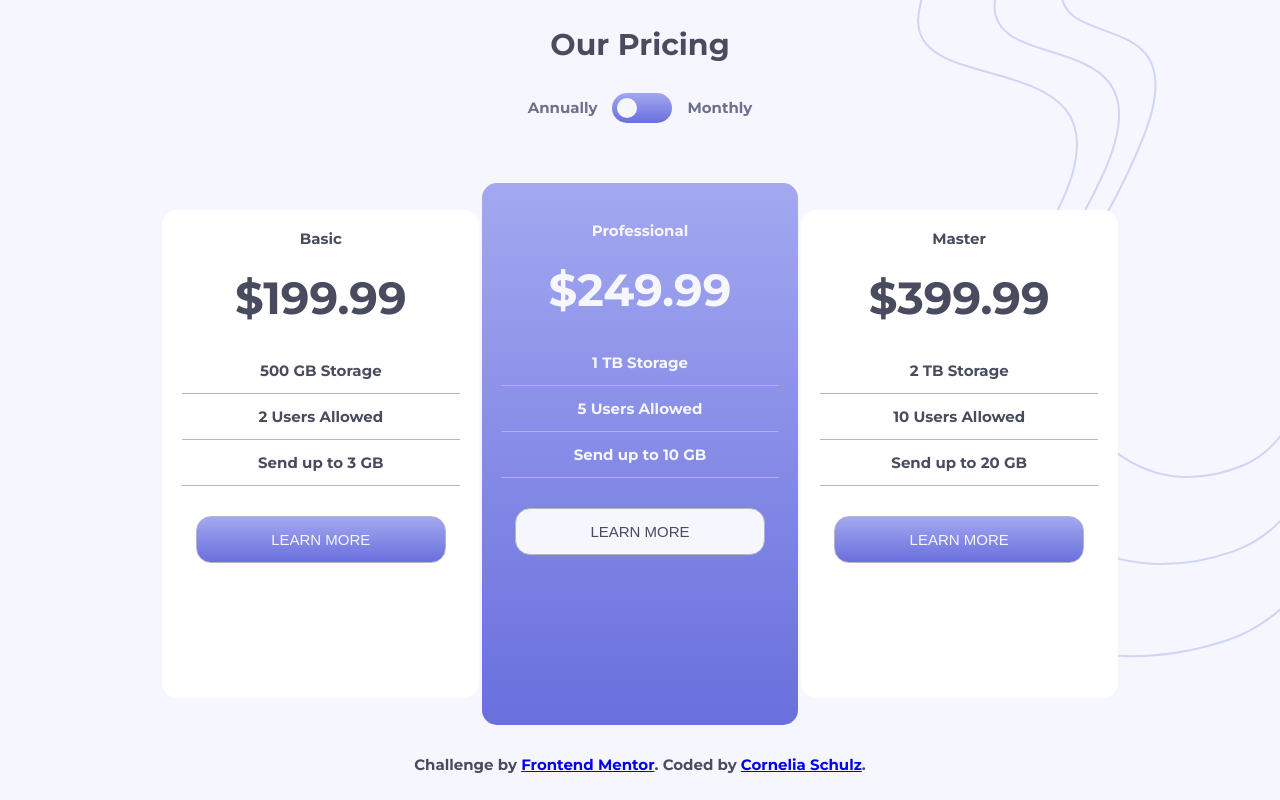
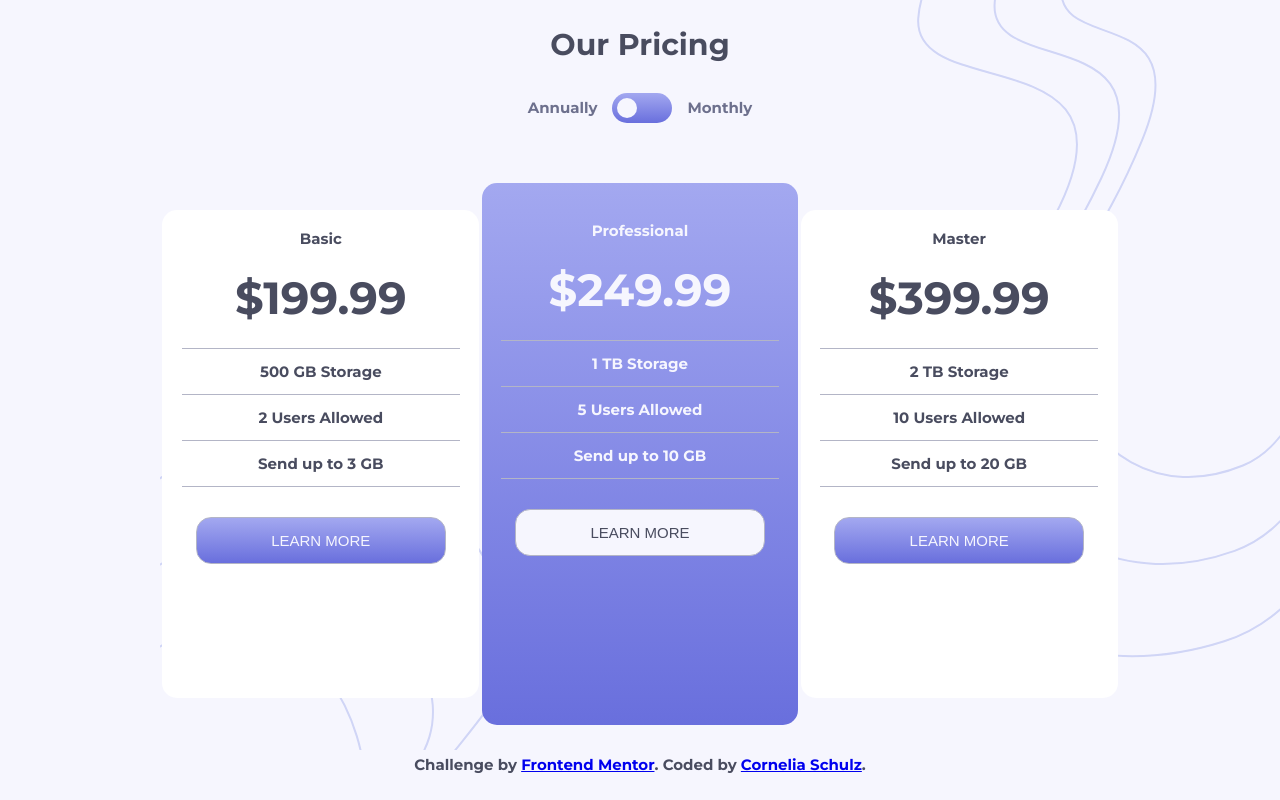
Before and after one commit to cornelia-schulz/fm-pricing-component-with-toggle, a plain HTML site: page index.html in a window 1280 px wide. Drawn offline with Linux system fonts and the light colour scheme.

Commit message:
adding second background pic

```diff
--- a/css/styles.scss
+++ b/css/styles.scss
@@ -15,10 +15,14 @@ $dark-blue: hsl(232, 13%, 33%);
   }
 
 html {
+  background: url('../images/bg-bottom.svg');
+  background-position: left bottom;
+  background-repeat: no-repeat;
   box-sizing: border-box;
   color: $dark-blue;
   font-family: 'Montserrat', sans-serif;
   font-size: 15px;
+  position: relative;
 }
 
 html, body {
@@ -45,6 +49,17 @@ h2 {
   padding: 2% 12.5%;
   text-align: center;
   width: 100%;
+
+  &:after {
+    background: url('../images/bg-bottom.svg');
+    background-position: left bottom;
+    background-repeat: no-repeat;
+    content: '';
+    height: 700px;
+    position: absolute;
+    width: 400px;
+    z-index: 0;
+  }
 }
 
 .toggle-wrapper {
@@ -113,6 +128,7 @@ input:checked + label:after {
   flex-grow: 1;
   justify-content: space-evenly;
   margin: 2rem 0;
+  z-index: 1;
 }
 
 .pricing {
@@ -135,16 +151,14 @@ input:checked + label:after {
   padding: 1.5rem 0;
 }
 
-.features {
-  &li:first-child {
-    border-top: 1px solid $light-blue;
-  }
-}
-
 .feature-item {
   border-bottom: 1px solid $light-blue;
   line-height: 3rem;
   list-style-type: none;
+
+  &.first {
+    border-top: 1px solid $light-blue;
+  }
 }
 
 .learn-more {
--- a/index.html
+++ b/index.html
@@ -26,7 +26,7 @@
         <p class="money monthly hidden">&dollar;19.99</p>
         <p class="money annually">&dollar;199.99</p>
         <ul class="features">
-          <li class="feature-item">500 GB Storage</li>
+          <li class="feature-item first">500 GB Storage</li>
           <li class="feature-item">2 Users Allowed</li class="feature-item">
           <li class="feature-item">Send up to 3 GB</li class="feature-item">
         </ul>
@@ -37,7 +37,7 @@
         <p class="money monthly hidden">&dollar;24.99</p>
         <p class="money annually">&dollar;249.99</p>
         <ul class="features">
-          <li class="feature-item">1 TB Storage</li class="feature-item">
+          <li class="feature-item first">1 TB Storage</li class="feature-item">
           <li class="feature-item">5 Users Allowed</li class="feature-item">
           <li class="feature-item">Send up to 10 GB</li class="feature-item">
         </ul>
@@ -48,7 +48,7 @@
         <p class="money monthly hidden">&dollar;39.99</p>
         <p class="money annually">&dollar;399.99</p>
         <ul class="features">
-          <li class="feature-item">2 TB Storage</li class="feature-item">
+          <li class="feature-item first">2 TB Storage</li class="feature-item">
           <li class="feature-item">10 Users Allowed</li class="feature-item">
           <li class="feature-item">Send up to 20 GB</li class="feature-item">
         </ul>
```
Also changed, not shown: css/styles.css, 1 other file.
